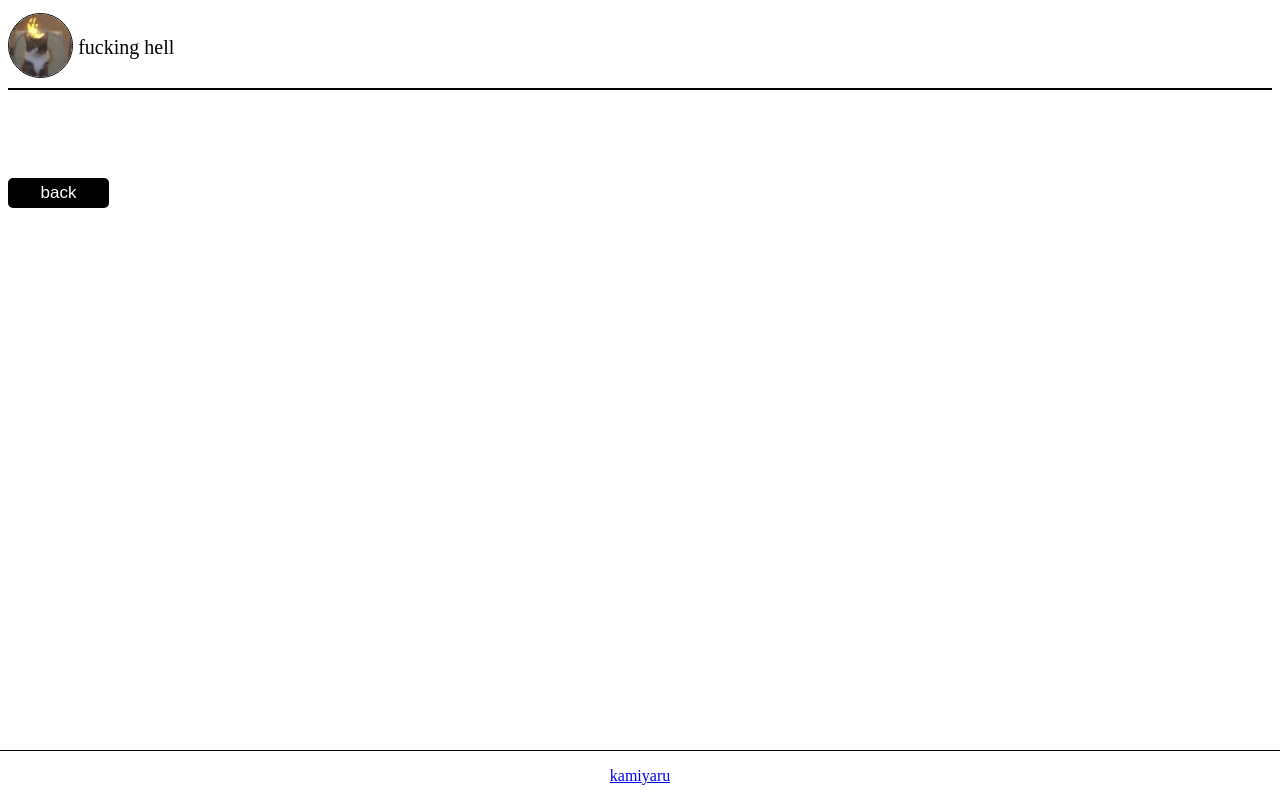
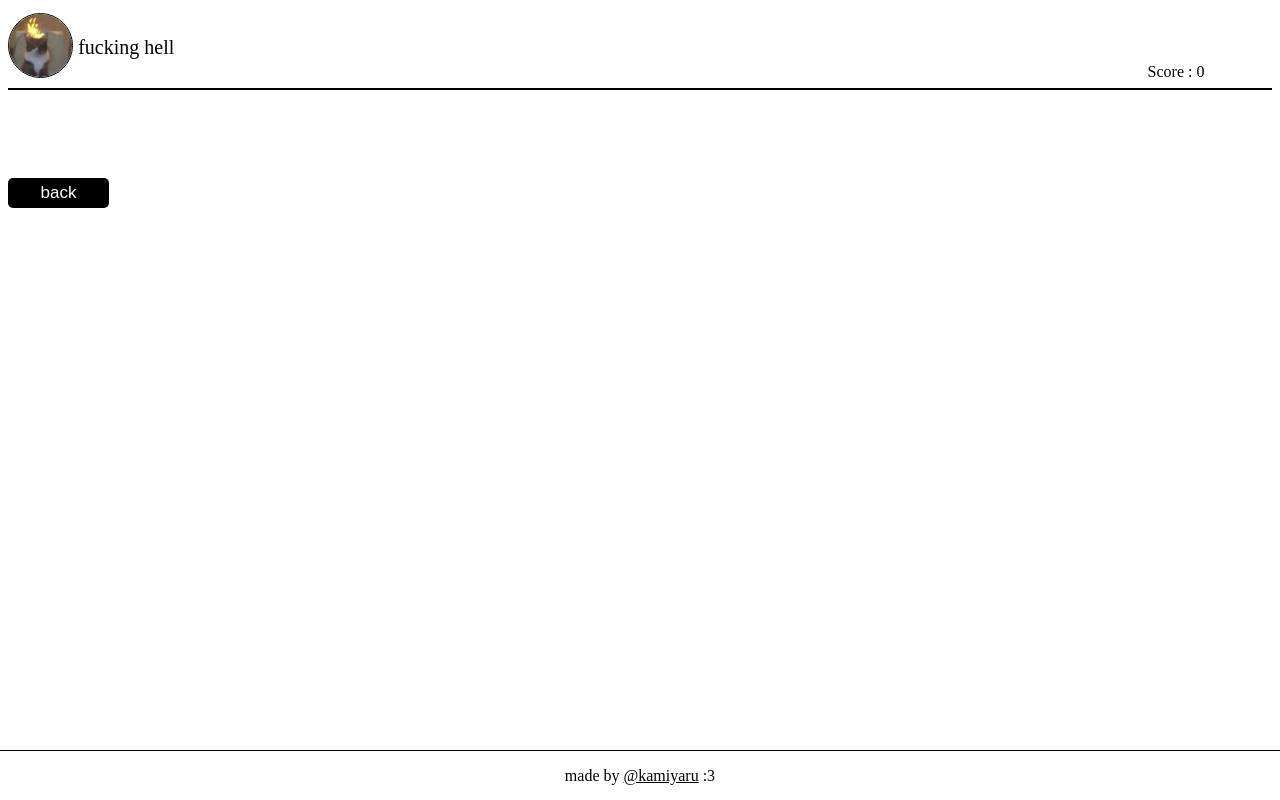
Before and after one commit to kamiiyaru/jankenpon, a PHP site: page /jankenpon.php in a window 1280 px wide. Run offline with PHP 8.4, Linux system fonts and the light colour scheme.

Commit message:
New Feature

```diff
--- a/JKP.php
+++ b/JKP.php
@@ -11,12 +11,17 @@
 </style>
 
 <?php
+if (session_status() == PHP_SESSION_NONE) {
+    session_start();
+}
 
 class JKP {
 
     public function Jankenpon(){
+        $WinCounter = $_SESSION['Wcounter'];
         $OppPick = rand(1, 3);
         $OurPick = $_POST['jankenpon'];
+
 
         if($OurPick == 1){
             if($OppPick == $OurPick){
@@ -25,11 +30,13 @@ class JKP {
                 echo "<b class='battle-result-tie'>tie</b>";
             }else{
                 if($OppPick == 2){
+                    $_SESSION['Wcounter'] -= 1;
                     echo "<center><img src='./assets/img/RvP.png'><br>";
                     echo "<h1>Rock vs Paper</h1><br>";
                     echo "<b class='battle-result-lose'>Lose</b>";
                 }else{
                     if($OppPick == 3){
+                        $_SESSION['Wcounter'] += 1;
                         echo "<center><img src='./assets/img/RvS.png'><br>";
                         echo "<h1>Rock vs Scissor</h1><br>";
                         echo "<b class='battle-result-win'>Win</b>";
@@ -44,11 +51,13 @@ class JKP {
                     echo "<b class='battle-result-tie'>tie</b>";
                 }else{
                     if($OppPick == 1){
+                        $_SESSION['Wcounter'] -= 1;
                         echo "<center><img src='./assets/img/PvR.png'><br>";
                         echo "<h1>Paper vs Rock</h1><br>";
                         echo "<b class='battle-result-lose'>Lose</b>";
                     }else{
                         if($OppPick == 3){
+                            $_SESSION['Wcounter'] += 1;
                             echo "<center><img src='./assets/img/PvS.png'><br>";
                             echo "<h1>Paper vs Scissor</h1><br>";
                             echo "<b class='battle-result-win'>Win</b>";
@@ -63,11 +72,13 @@ class JKP {
                     echo "<p class='battle-result-tie'><b>tie</b></p>";
                 }else{
                     if($OppPick == 1){
+                        $_SESSION['Wcounter'] -= 1;
                         echo "<center><img src='./assets/img/SvR.png'><br>";
                         echo "<h1>Scissor vs Rock</h1><br>";
                         echo "<p class='battle-result-lose'><b>Lose</b></p>";
                     }else{
                         if($OppPick == 2){
+                            $_SESSION['Wcounter'] += 1;
                             echo "<center><img src='./assets/img/SvP.png'><br>";
                             echo "<h1>Scissor vs Paper</h1><br>";
                             echo "<p class='battle-result-win'><b>Win</b></p>";
--- a/assets/css/main.css
+++ b/assets/css/main.css
@@ -1,3 +1,7 @@
+.score-counter{
+    position: relative;
+    top: 50px;
+}
 .header-image{
     width: 5%;
     border: 1px solid black;
--- a/index.php
+++ b/index.php
@@ -1,4 +1,4 @@
-<?php require("./part/header.php"); require_once("./part/footer.php")?>
+<?php require("./part/header.php"); require_once("./part/footer.php");?>
 <style>
     select{
 
--- a/part/footer.php
+++ b/part/footer.php
@@ -7,10 +7,14 @@
   border: 1px solid black;
   text-align: center;
 }
+
+a {
+  color: black;
+}
 </style>
 
 <div class="footer">
-  <p><a href="https://github.com/kamiiyaru" target="_blank">kami</a><a href="https://x.com/kamiiyaru" target="_blank">yaru</a></p>
+  <p>made by <a href="https://kamiiyaru.github.io" target="_blank">@kamiyaru</a> :3</p>
 </div>
 </body>
 </html>
--- a/part/header.php
+++ b/part/header.php
@@ -10,4 +10,5 @@
 <body>
     <div id="header"><img src="./assets/img/pfp.jpg" alt="" class="header-image">
         <p class="word">fucking hell</p>
+        <?php require("./part/scoreCounter.php"); ?>
     </div>
--- /dev/null
+++ b/part/scoreCounter.php
@@ -0,0 +1,24 @@
+<style>
+    .score-counter{
+        position: relative;
+        left : 70%;
+    }
+
+@media screen and (max-width: 800px) {
+    .score-counter{
+        left : 60%;
+    }
+}
+</style>
+
+<?php
+if (session_status() == PHP_SESSION_NONE) {
+    session_start();
+}
+
+if(!isset($_SESSION['Wcounter'])){
+    $_SESSION['Wcounter'] = 0;
+    echo "<a class='score-counter'>Score : ".$_SESSION['Wcounter']."</a>";
+}else{
+    echo "<a class='score-counter'>Score : ".$_SESSION['Wcounter']."</a>";
+}
```
